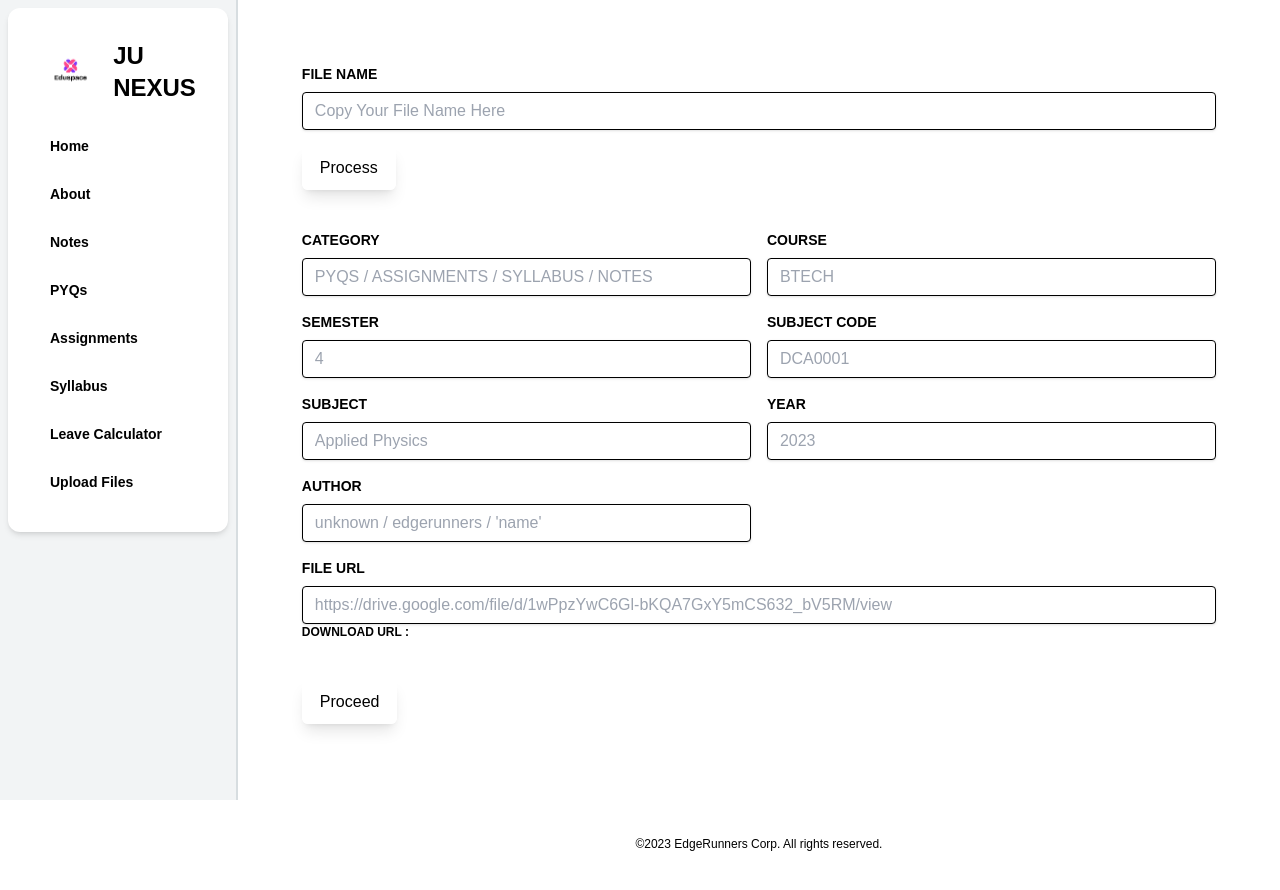
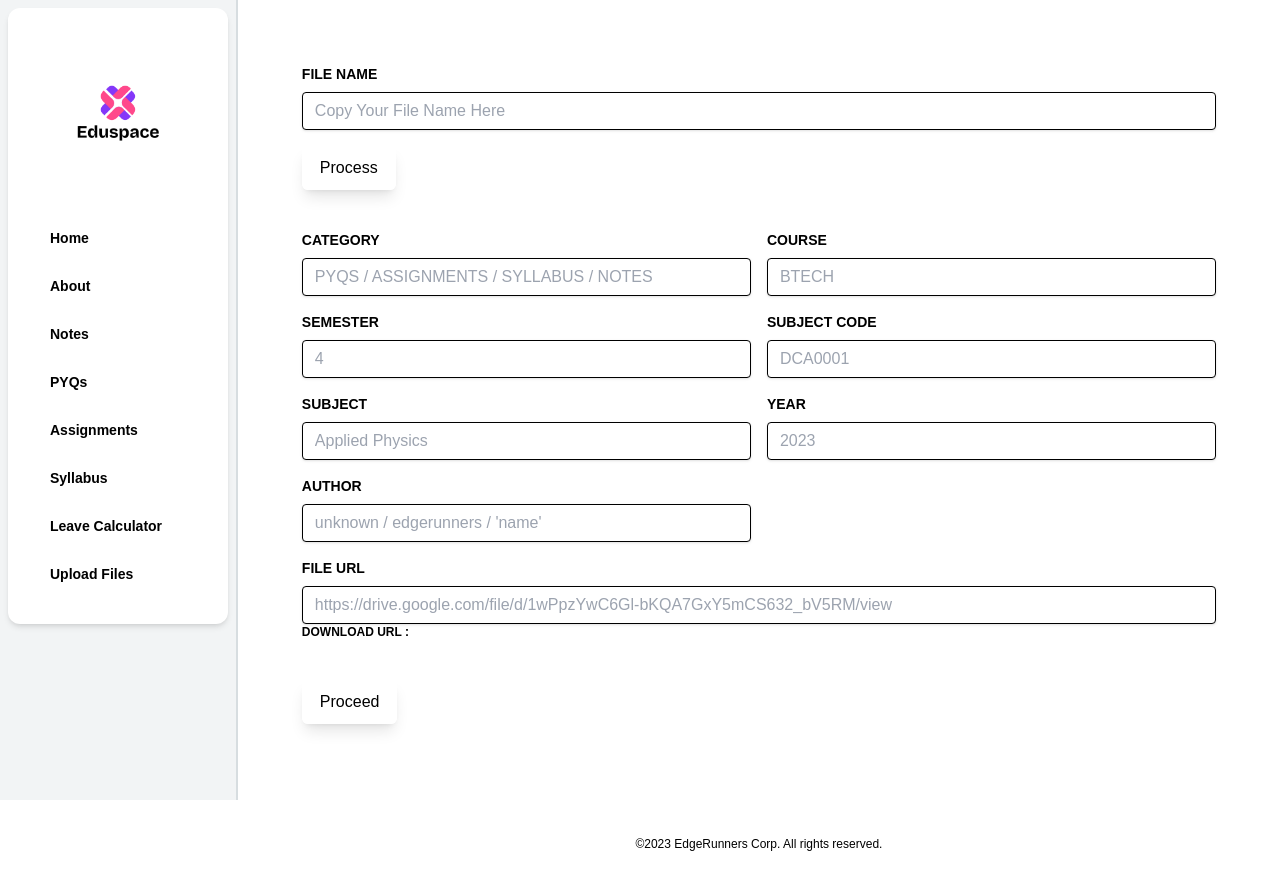
Before and after one commit to codewdme/eduspace-web, a React (Create React App) app: page /addfileinfoform in a window 1280 px wide. Shown: the top 890 px of the page. Built offline with nearby package versions, Linux system fonts and the light colour scheme.

Commit message:
Update Navbar.jsx

```diff
--- a/src/components/Navbar.jsx
+++ b/src/components/Navbar.jsx
@@ -40,9 +40,7 @@ const Navbar = () => {
           <div className="md:w-full object-contain flex items-center w-[10%]">
             <img src={logo} className=" w-[80%] md:w-full " />
           </div>
-          <span className="md:self-center text-2xl font-semibold ">
-            JU NEXUS
-          </span>
+
         </Link>
 
         {/* second part of navbar */}
```
